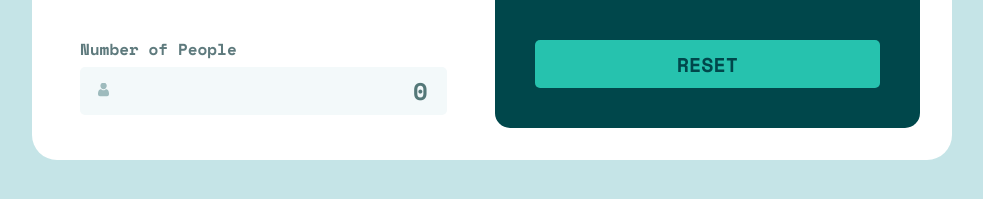
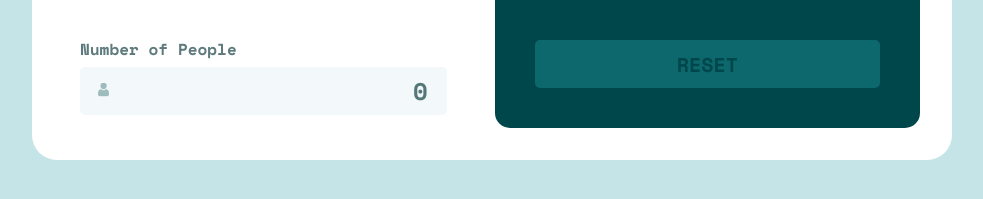
Before and after one commit to slavon213/tip-calculator, a plain HTML site: page index.html in a window 1280 px wide. Both pictures are taken after a click on the button "RESET". Shown: the part 601-800 px from the top of the page, without its empty margins (148-1131 px from the left). Drawn offline with nearby package versions, Linux system fonts and the light colour scheme.

Commit message:
add reset handler to reset button

```diff
--- a/index.html
+++ b/index.html
@@ -10,7 +10,7 @@
     <body>
         <header><img src="./images/logo.svg" alt="" /></header>
         <main>
-            <form id="form">
+            <form id="form" autocomplete="off">
                 <div class="half calculator">
                     <div class="with-icon">
                         <div class="flx">
@@ -71,7 +71,7 @@
                             <p class="total-numbers" id="total-bill">$<span>0.00</span></p>
                         </div>
                     </div>
-                    <button type="reset" class="reset" id="reset">Reset</button>
+                    <button type="reset" class="reset disabled" id="reset" >Reset</button>
                 </div>
             </form>
         </main>
--- a/script.js
+++ b/script.js
@@ -12,6 +12,11 @@ form.addEventListener("submit", (e) => {
     process();
 });
 
+resetButton.addEventListener("click", function () {
+    showNumbers();
+    this.classList.add("disabled");
+});
+
 function process() {
     const billIsValid = validationNonZero(bill);
     const numberPeopleIsValid = validationNonZero(numberOfPeople);
@@ -19,10 +24,11 @@ function process() {
     if (billIsValid && numberPeopleIsValid) {
         const [tipPerPerson, totalPerPerson] = calculate();
         showNumbers(tipPerPerson, totalPerPerson);
+        resetButton.classList.remove("disabled");
     }
 }
 
-function showNumbers(tip = 0.0, total = 0.0) {
+function showNumbers(tip = "0.00", total = "0.00") {
     displayTipPerPerson.textContent = tip;
     displayTotalPerPerson.textContent = total;
 }
--- a/style.css
+++ b/style.css
@@ -274,10 +274,14 @@ small {
     background-color: var(--color-active);
     color: var(--color-background-second);
 }
-/*
+
 .disabled {
     background-color: var(--color-button-disabled);
-} */
+    &:hover {
+        background-color: var(--color-button-disabled);
+        cursor: auto;
+    }
+}
 
 @media (max-width: 925px) {
     :root {
```
